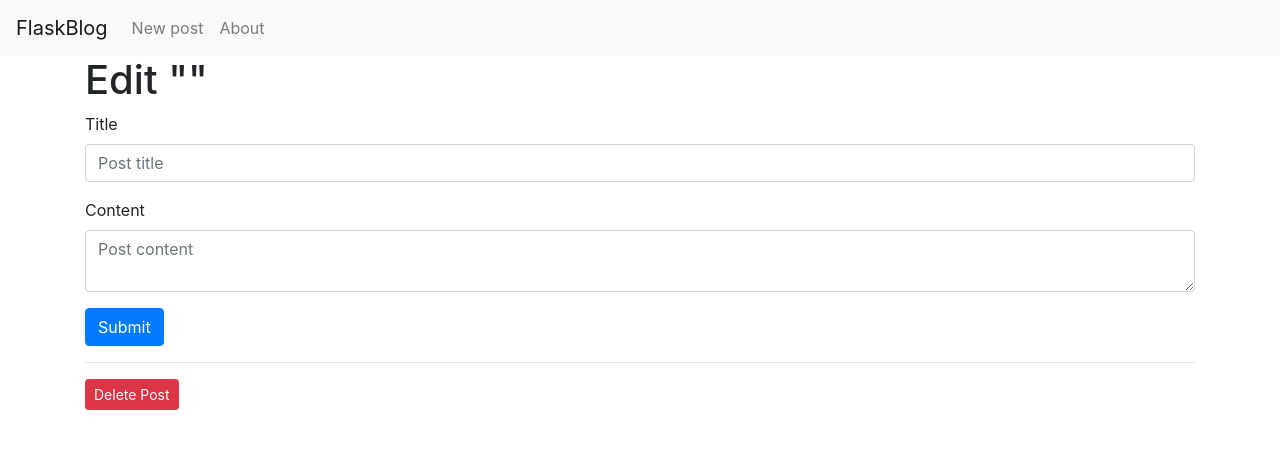
After one commit to anondigriz/flask-blog-demo-2022-03, a Flask app: template templates/edit.html in a window 1280 px wide. The commit adds this page. Shown: the top 449 px of the page. Run offline with Flask 2, Linux system fonts and the light colour scheme; the template is opened without the code that fills it, so the values that code supplies are empty; some libraries are stand-ins or nearby versions.

Commit message:
Добавление редактирования постов

```diff
--- a/app.py
+++ b/app.py
@@ -58,3 +58,35 @@ def create():
             conn.close()
             return redirect(url_for('index'))
     return render_template('create.html')
+
+@app.route('/<int:id>/edit', methods=('GET', 'POST'))
+def edit(id):
+    post = get_post(id)
+
+    if request.method == 'POST':
+        title = request.form['title']
+        content = request.form['content']
+
+        if not title:
+            flash('Title is required!')
+        else:
+            conn = get_db_connection()
+            conn.execute('UPDATE posts SET title = ?, content = ?'
+                         ' WHERE id = ?',
+                         (title, content, id))
+            conn.commit()
+            conn.close()
+            return redirect(url_for('index'))
+
+    return render_template('edit.html', post=post)
+
+
+@app.route('/<int:id>/delete', methods=('POST',))
+def delete(id):
+    post = get_post(id)
+    conn = get_db_connection()
+    conn.execute('DELETE FROM posts WHERE id = ?', (id,))
+    conn.commit()
+    conn.close()
+    flash('"{}" was successfully deleted!'.format(post['title']))
+    return redirect(url_for('index'))
--- /dev/null
+++ b/templates/edit.html
@@ -0,0 +1,31 @@
+{% extends 'base.html' %}
+
+{% block content %}
+<h1>{% block title %} Edit "{{ post['title'] }}" {% endblock %}</h1>
+
+<form method="post">
+    <div class="form-group">
+        <label for="title">Title</label>
+        <input type="text" name="title" placeholder="Post title" class="form-control"
+            value="{{ request.form['title'] or post['title'] }}">
+        </input>
+    </div>
+
+    <div class="form-group">
+        <label for="content">Content</label>
+        <textarea name="content" placeholder="Post content"
+            class="form-control">{{ request.form['content'] or post['content'] }}</textarea>
+    </div>
+    <div class="form-group">
+        <button type="submit" class="btn btn-primary">Submit</button>
+    </div>
+</form>
+<hr>
+
+<form action="{{ url_for('delete', id=post['id']) }}" method="POST">
+    <input type="submit" value="Delete Post"
+            class="btn btn-danger btn-sm"
+            onclick="return confirm('Are you sure you want to delete this post?')">
+</form>
+
+{% endblock %}
--- a/templates/post.html
+++ b/templates/post.html
@@ -4,4 +4,7 @@
     <h2>{% block title %} {{ post['title'] }} {% endblock %}</h2>
     <span class="badge badge-primary">{{ post['created'] }}</span>
     <p>{{ post['content'] }}</p>
+    <a href="{{ url_for('edit', id=post['id']) }}">
+        <span class="btn btn-primary">Edit</span>
+    </a>
 {% endblock %}
```
